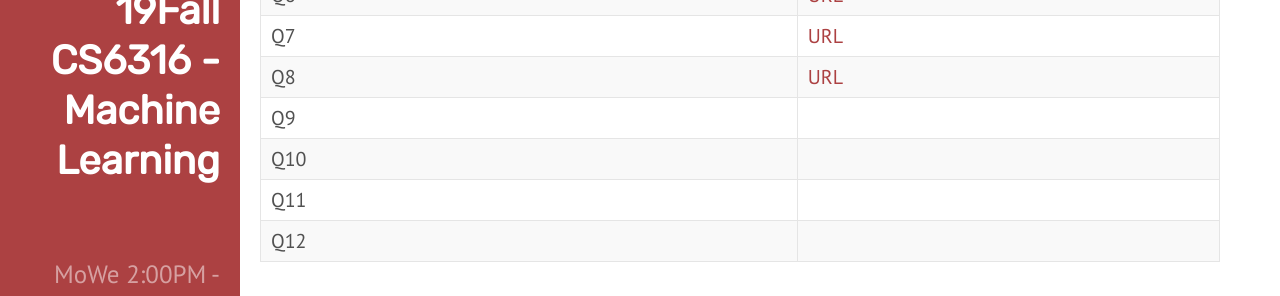
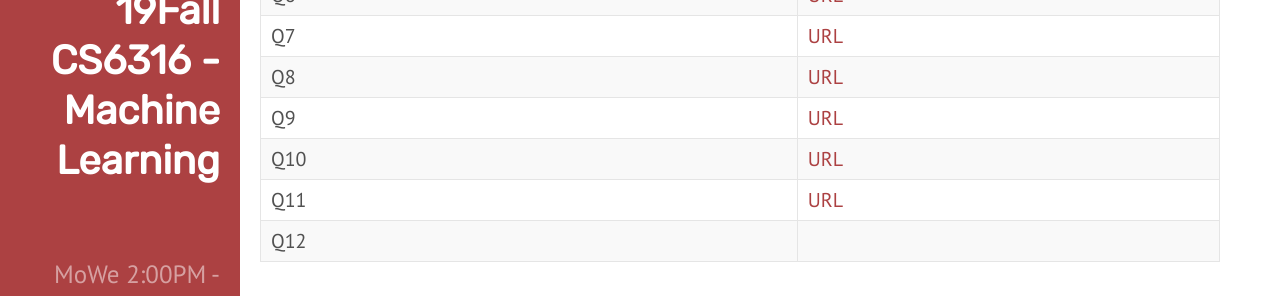
Before and after one commit to ShiminLei/2019f-UVA-CS6316-MachineLearning, a Jekyll site: the page built from Assignments.md, in a window 1280 px wide and 900 px high, scrolled down 1166 px. Shown: the part 155-451 px from the top of the window. Built offline with Jekyll 4.4.1, drawn with Linux system fonts in a browser that asks for light colours.

Commit message:
Update Assignments.md

```diff
--- a/Assignments.md
+++ b/Assignments.md
@@ -92,9 +92,9 @@ desc: "Information of Assignments and Final Project for 2019 Fall UVa CS 6316 Ma
 | Q6   | [URL](https://forms.gle/mVBdT3LLnjvdSqFf7) |
 | Q7   | [URL](https://forms.gle/uoipgqGbjV5BsrHH7) |
 | Q8   | [URL](https://forms.gle/pUFSQix4eNtyT9zA7) |
-| Q9   |  |
-| Q10   |  |
-| Q11   |  |
+| Q9   | [URL](https://forms.gle/Jf7vuhpsx1w5rNdx9)  |
+| Q10   | [URL](https://forms.gle/qFzwDczFUoqWMeDe6)  |
+| Q11   | [URL](https://forms.gle/88D7VHnEQfE1hsWc8)  |
 | Q12   |  |
 
 
```
